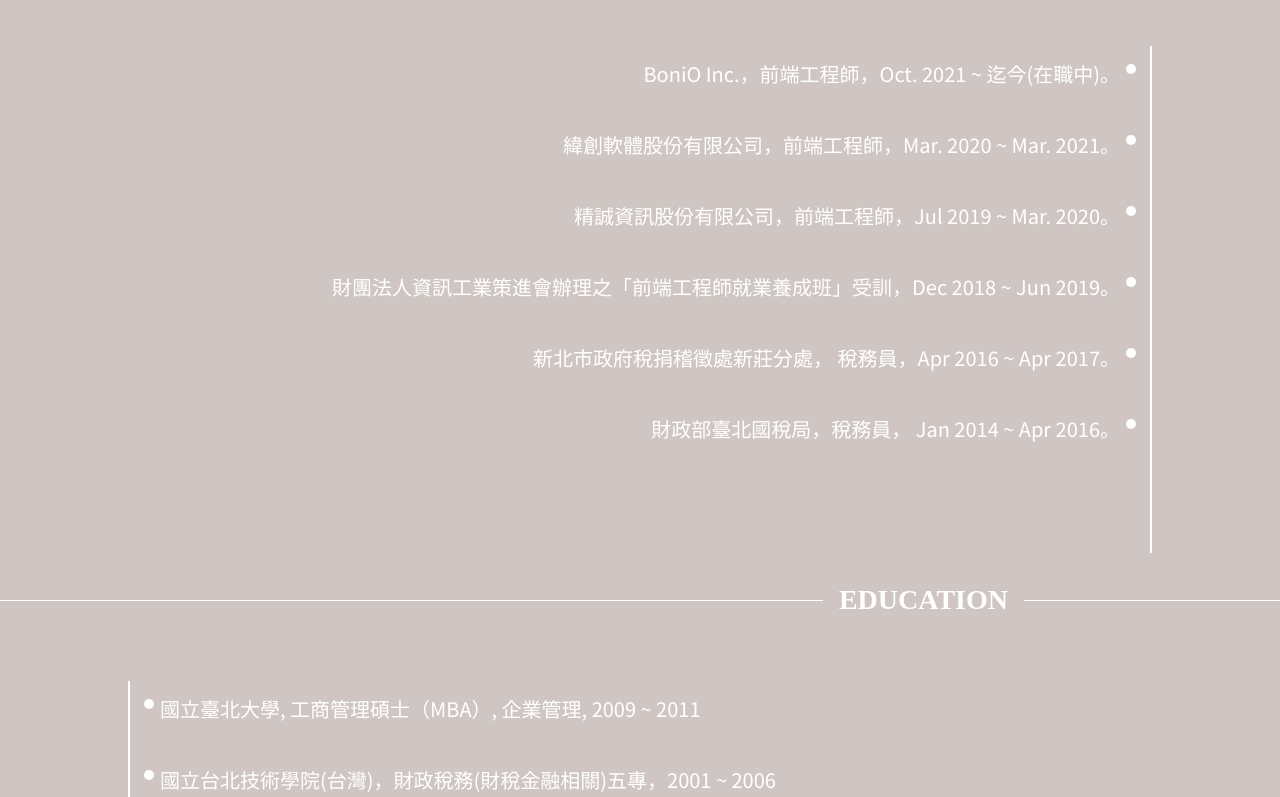
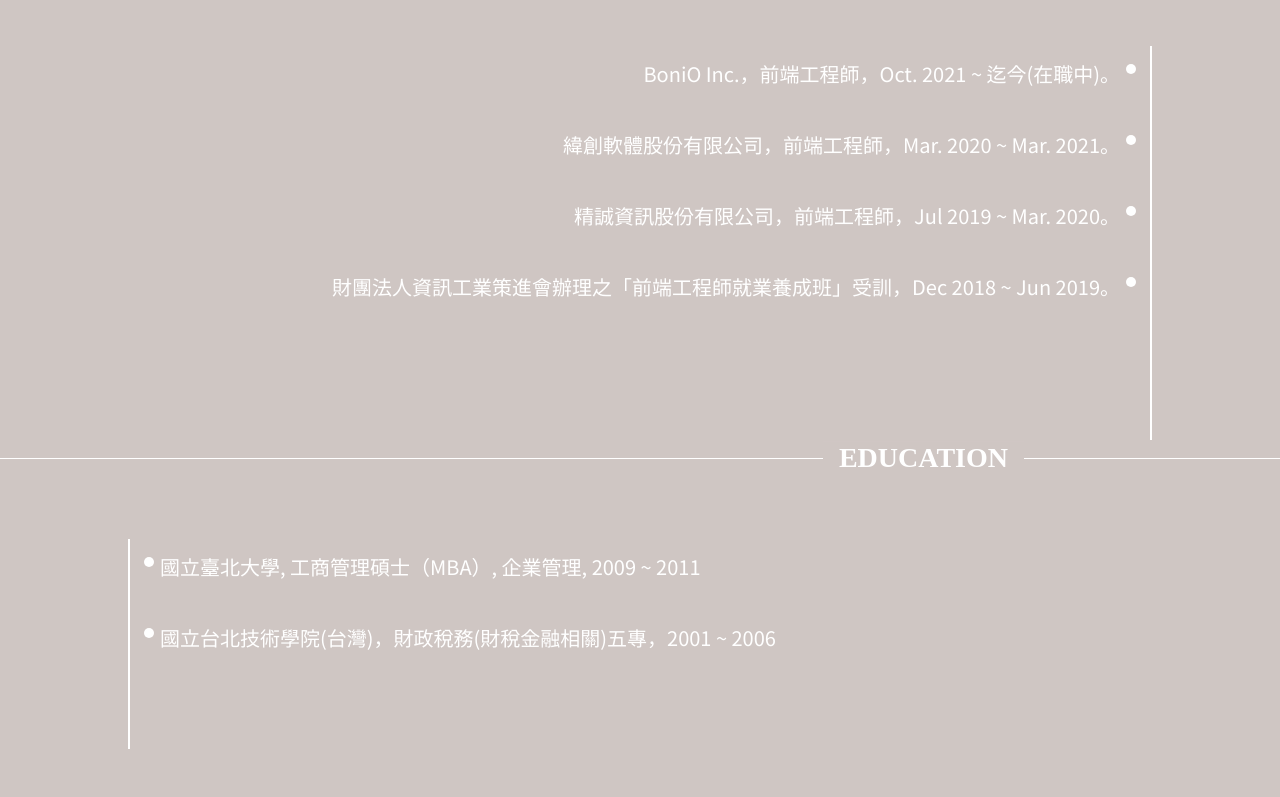
Before and after one commit to nju6g0/nju6g0.github.io, a plain HTML site: page index.html in a window 1280 px wide. Shown: the part 1219-2016 px from the top of the page. Drawn offline with Linux system fonts and the light colour scheme; a web font is replaced by a local one.

Commit message:
remove experience

```diff
--- a/index.html
+++ b/index.html
@@ -54,8 +54,6 @@
                     <li><span>緯創軟體股份有限公司，前端工程師，Mar. 2020 ~ Mar. 2021。</span> </li>
                     <li><span>精誠資訊股份有限公司，前端工程師，Jul 2019 ~ Mar. 2020。</span> </li>
                     <li><span>財團法人資訊工業策進會辦理之「前端工程師就業養成班」受訓，Dec 2018 ~ Jun 2019。</span> </li>
-                    <li><span>新北市政府稅捐稽徵處新莊分處， 稅務員，Apr 2016 ~ Apr 2017。</span></li>
-                    <li><span>財政部臺北國稅局，稅務員， Jan 2014 ~ Apr 2016。</span></li>
                 </ul>
             </div>
             <div><span>EDUCATION</span></div>
```
